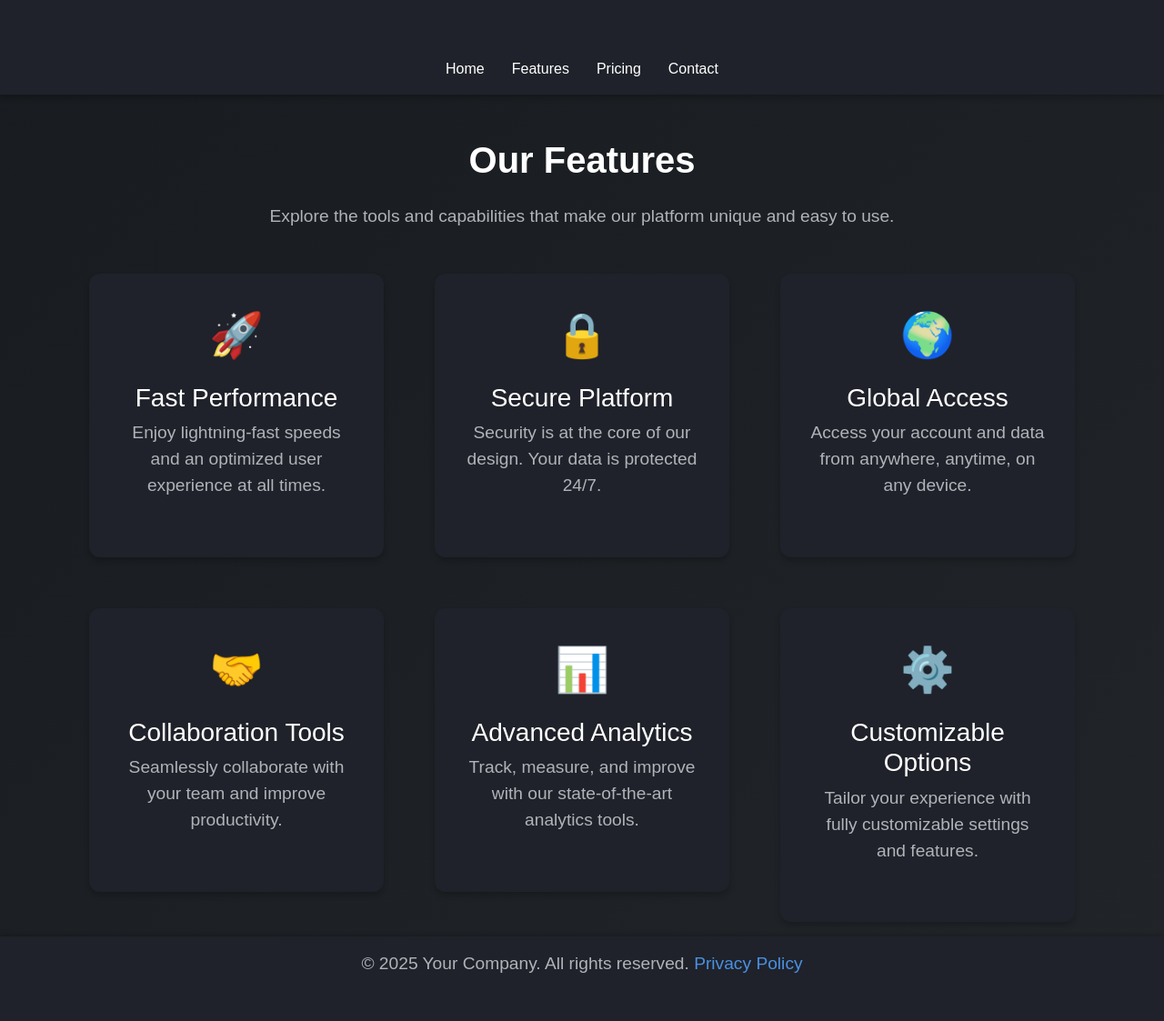
After one commit to Gunn1/Formcreator, a Flask app: template templates/features.html in a window 1280 px wide. The commit adds this page. Shown: the whole page at 91% size. Run offline with Flask 3, Linux system fonts and the light colour scheme; the template is opened without the code that fills it, so the values that code supplies are empty; some libraries are stand-ins or nearby versions.

Commit message:
adding more styling.

```diff
--- /dev/null
+++ b/templates/features.html
@@ -0,0 +1,206 @@
+<!DOCTYPE html>
+<html lang="en">
+  <head>
+    <meta charset="UTF-8" />
+    <meta name="viewport" content="width=device-width, initial-scale=1.0" />
+    <title>Features</title>
+    <link
+      rel="stylesheet"
+      href="https://cdnjs.cloudflare.com/ajax/libs/bootstrap/5.3.0/css/bootstrap.min.css"
+    />
+    <style>
+      body {
+        background: linear-gradient(
+          135deg,
+          #181b1f,
+          #212529
+        ); /* Deeper blacks for more contrast */
+        min-height: 100vh;
+        margin: 0;
+        display: flex;
+        flex-direction: column;
+        align-items: center;
+        color: #ffffff;
+        font-family: Arial, sans-serif;
+      }
+
+      nav {
+        background-color: #1f222a;
+        width: 100%;
+        padding: 1rem;
+        box-shadow: 0 4px 6px rgba(0, 0, 0, 0.2);
+        position: sticky;
+        top: 0;
+        z-index: 1000;
+      }
+
+      nav a {
+        color: #ffffff;
+        text-decoration: none;
+        margin: 0 15px;
+        font-size: 1rem;
+      }
+
+      nav a:hover {
+        color: #4a90e2;
+      }
+
+      .container {
+        margin-top: 3rem;
+        text-align: center;
+      }
+
+      h1 {
+        font-size: 2.5rem;
+        font-weight: bold;
+        margin-bottom: 1.5rem;
+      }
+
+      p {
+        font-size: 1.2rem;
+        margin-bottom: 2rem;
+        color: #b0b3b8;
+      }
+
+      .feature-card {
+        background: #1f222a;
+        border-radius: 12px;
+        padding: 2rem;
+        margin: 1rem;
+        color: #ffffff;
+        box-shadow: 0 4px 6px rgba(0, 0, 0, 0.2);
+        transition: all 0.3s ease-in-out;
+      }
+
+      .feature-card:hover {
+        background: #292c34;
+        transform: translateY(-5px);
+      }
+
+      .feature-icon {
+        font-size: 3rem;
+        color: #4a90e2;
+        margin-bottom: 1rem;
+      }
+
+      .btn-primary {
+        background: #4a90e2;
+        border: none;
+        padding: 0.5rem 1rem;
+        font-size: 1rem;
+        border-radius: 8px;
+      }
+
+      .btn-primary:hover {
+        background: #357abd;
+      }
+
+      footer {
+        margin-top: auto;
+        padding: 1rem 0;
+        text-align: center;
+        background-color: #1f222a;
+        width: 100%;
+        box-shadow: 0 -2px 6px rgba(0, 0, 0, 0.2);
+      }
+
+      footer a {
+        color: #4a90e2;
+        text-decoration: none;
+      }
+
+      footer a:hover {
+        text-decoration: underline;
+      }
+    </style>
+  </head>
+  <body>
+    <nav>
+      <div class="container d-flex justify-content-center">
+        <a href="index.html">Home</a>
+        <a href="features.html">Features</a>
+        <a href="pricing.html">Pricing</a>
+        <a href="contact.html">Contact</a>
+      </div>
+    </nav>
+
+    <div class="container">
+      <h1>Our Features</h1>
+      <p>
+        Explore the tools and capabilities that make our platform unique and
+        easy to use.
+      </p>
+      <div class="row justify-content-center">
+        <div class="col-md-4">
+          <div class="feature-card text-center">
+            <div class="feature-icon">🚀</div>
+            <h3>Fast Performance</h3>
+            <p>
+              Enjoy lightning-fast speeds and an optimized user experience at
+              all times.
+            </p>
+          </div>
+        </div>
+        <div class="col-md-4">
+          <div class="feature-card text-center">
+            <div class="feature-icon">🔒</div>
+            <h3>Secure Platform</h3>
+            <p>
+              Security is at the core of our design. Your data is protected
+              24/7.
+            </p>
+          </div>
+        </div>
+        <div class="col-md-4">
+          <div class="feature-card text-center">
+            <div class="feature-icon">🌍</div>
+            <h3>Global Access</h3>
+            <p>
+              Access your account and data from anywhere, anytime, on any
+              device.
+            </p>
+          </div>
+        </div>
+      </div>
+      <div class="row justify-content-center mt-4">
+        <div class="col-md-4">
+          <div class="feature-card text-center">
+            <div class="feature-icon">🤝</div>
+            <h3>Collaboration Tools</h3>
+            <p>
+              Seamlessly collaborate with your team and improve productivity.
+            </p>
+          </div>
+        </div>
+        <div class="col-md-4">
+          <div class="feature-card text-center">
+            <div class="feature-icon">📊</div>
+            <h3>Advanced Analytics</h3>
+            <p>
+              Track, measure, and improve with our state-of-the-art analytics
+              tools.
+            </p>
+          </div>
+        </div>
+        <div class="col-md-4">
+          <div class="feature-card text-center">
+            <div class="feature-icon">⚙️</div>
+            <h3>Customizable Options</h3>
+            <p>
+              Tailor your experience with fully customizable settings and
+              features.
+            </p>
+          </div>
+        </div>
+      </div>
+    </div>
+
+    <footer>
+      <p>
+        © 2025 Your Company. All rights reserved. <a href="#">Privacy Policy</a>
+      </p>
+    </footer>
+
+    <script src="https://cdnjs.cloudflare.com/ajax/libs/bootstrap/5.3.0/js/bootstrap.bundle.min.js"></script>
+  </body>
+</html>
```
Also changed, not shown: templates/home.html (added, +168 -0 lines), templates/index.html (+14 -26 lines), templates/login.html (added, +96 -0 lines), templates/register.html (added, +119 -0 lines).
